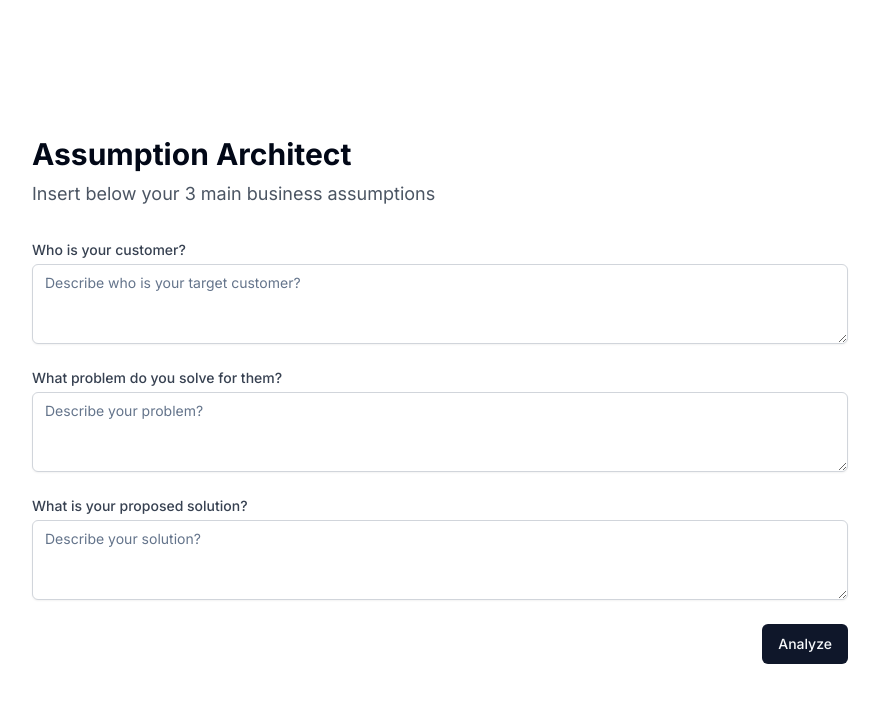
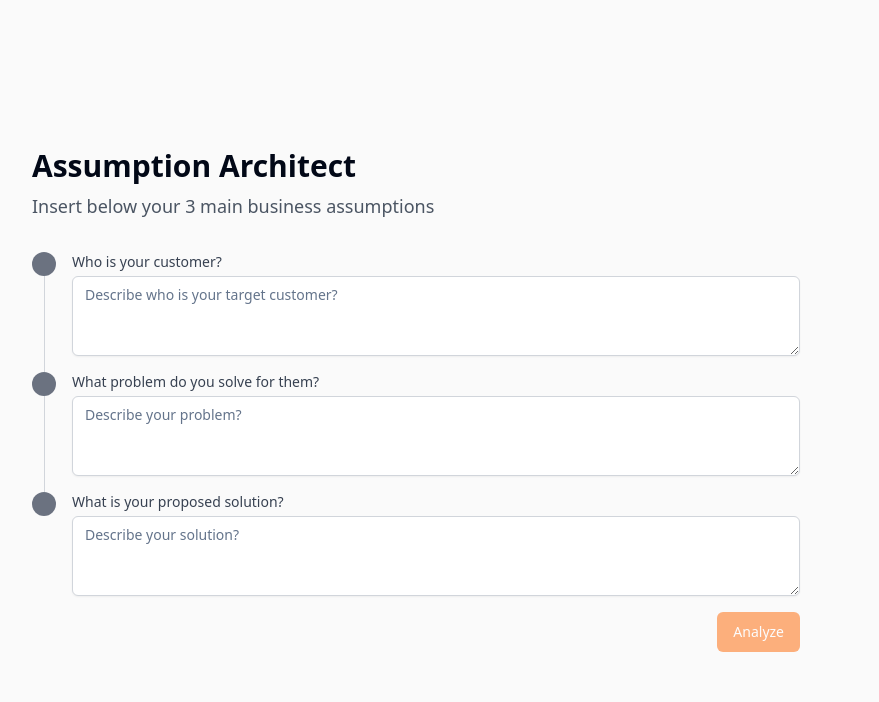
Before and after one commit to bajajcodes/assumption-architect, a Next.js app: page / in a window 1280 px wide. Shown: the top 702 px of the page, without its empty margins (64-943 px from the left). Built offline with nearby package versions, Linux system fonts and the light colour scheme.

Commit message:
feat: active stepper on landing page

```diff
--- a/app/layout.tsx
+++ b/app/layout.tsx
@@ -1,3 +1,4 @@
+import { cn } from "@/lib/utils";
 import type { Metadata } from "next";
 import { Inter } from "next/font/google";
 import "./globals.css";
@@ -16,7 +17,7 @@ export default function RootLayout({
 }>) {
   return (
     <html lang="en">
-      <body className={inter.className}>{children}</body>
+      <body className={cn("inter.className bg-[#FAFAFA]")}>{children}</body>
     </html>
   );
 }
--- a/app/page.tsx
+++ b/app/page.tsx
@@ -1,6 +1,7 @@
 "use client";
 import { LeadCollectionForm } from "@/components/leadcollectionform";
 import { List } from "@/components/list";
+import { ProgressBar } from "@/components/progressbar";
 import { Button } from "@/components/ui/button";
 import { StepperItem, StepperKey } from "@/types";
 import { useState } from "react";
@@ -17,20 +18,22 @@ export default function Home() {
       Math.min(prevStep + 1, stepperKeys.length - 1)
     );
   };
+  const [activeStepIndex, setActiveStepIndex] = useState(-1);
 
   const handlePrevious = () => {
     setCurrentStep((prevStep) => Math.max(prevStep - 1, 0));
   };
   const currentData = state ? state[stepperKeys[currentStep]] : [];
   const label = stepperLabels[currentStep];
-
   return (
-    <main className="flex min-h-screen flex-col items-center justify-between p-24">
+    <main className="flex flex-col justify-center items-center min-h-screen p-4 md:p-24 w-full">
       {!state && (
         <FormPage
           updateState={(state: Record<StepperKey, StepperItem[]>) =>
             setState(state)
           }
+          activeStepIndex={activeStepIndex}
+          setActiveSteps={setActiveStepIndex}
         />
       )}
       {state && (
@@ -47,7 +50,15 @@ export default function Home() {
   );
 }
 
-function FormPage({ updateState }: { updateState: (state: any) => void }) {
+function FormPage({
+  updateState,
+  activeStepIndex,
+  setActiveSteps,
+}: {
+  updateState: (state: any) => void;
+  activeStepIndex: number;
+  setActiveSteps: (value: number) => void;
+}) {
   return (
     <section className="py-10 w-full">
       <div className="mb-8">
@@ -56,11 +67,13 @@ function FormPage({ updateState }: { updateState: (state: any) => void }) {
           Insert below your 3 main business assumptions
         </p>
       </div>
-      <div className="flex">
-        {/* <ProgressBar steps={3} activeStepIndex={1} /> */}
-        <div className="w-3/4">
-          <LeadCollectionForm updateState={updateState} />
-        </div>
+      <div className="flex max-w-screen-md">
+        <ProgressBar steps={3} activeStepIndex={activeStepIndex} />
+        <LeadCollectionForm
+          updateState={updateState}
+          setActiveSteps={setActiveSteps}
+          isSubmitBtndisabled={activeStepIndex < 2}
+        />
       </div>
     </section>
   );
@@ -82,7 +95,7 @@ function DataPage({
   isNextDisabled: boolean;
 }) {
   return (
-    <section>
+    <section className="py-10 w-full">
       <div className="mb-8">
         <h1 className="text-3xl font-bold">{label}</h1>
         <p className="mt-2 text-lg text-gray-600">
--- a/components/leadcollectionform.tsx
+++ b/components/leadcollectionform.tsx
@@ -15,12 +15,22 @@ const initialState = {
 
 export function LeadCollectionForm(props: {
   updateState: (state: Record<StepperKey, StepperItem[]>) => void;
+  setActiveSteps: (value: number) => void;
+  isSubmitBtndisabled?: boolean;
 }) {
   const [state, formAction] = useFormState(
     getBussinessAsumptions,
     initialState
   );
+  const { pending, data } = useFormStatus();
   const formRef = useRef<HTMLFormElement | null>(null);
+
+  const updateActiveSteps = () => {
+    const form = formRef.current;
+    const allInputs = form ? Array.from(form.querySelectorAll("textarea")) : [];
+    const filledInputs = allInputs.filter((input) => input.value.trim() !== "");
+    props.setActiveSteps(filledInputs.length - 1);
+  };
 
   useEffect(() => {
     if (!state.success) {
@@ -33,7 +43,12 @@ export function LeadCollectionForm(props: {
   }, [state.success]);
 
   return (
-    <form className="space-y-6" action={formAction} ref={formRef}>
+    <form
+      className="w-full flex flex-col gap-4"
+      action={formAction}
+      ref={formRef}
+      onChange={updateActiveSteps}
+    >
       <div>
         <label
           className="block text-sm font-medium text-gray-700"
@@ -47,6 +62,7 @@ export function LeadCollectionForm(props: {
           placeholder="Describe who is your target customer?"
           required
           name="customer"
+          disabled={pending}
         />
       </div>
       <div>
@@ -62,6 +78,7 @@ export function LeadCollectionForm(props: {
           name="problem"
           placeholder="Describe your problem?"
           required
+          disabled={pending}
         />
       </div>
       <div>
@@ -77,18 +94,19 @@ export function LeadCollectionForm(props: {
           name="solution"
           placeholder="Describe your solution?"
           required
+          disabled={pending}
         />
       </div>
-      <SubmitButton />
+      <SubmitButton isDisabled={props.isSubmitBtndisabled} />
     </form>
   );
 }
 
-function SubmitButton() {
+function SubmitButton(props: { isDisabled?: boolean }) {
   const { pending, data } = useFormStatus();
   return (
     <div className="flex justify-end">
-      <Button aria-disabled={pending} disabled={pending}>
+      <Button aria-disabled={pending} disabled={pending || props.isDisabled}>
         Analyze
       </Button>
     </div>
--- a/components/list.tsx
+++ b/components/list.tsx
@@ -7,8 +7,8 @@ interface Props {
 
 export function List(props: Props) {
   return (
-    <section className="w-full">
-      <ul className="flex flex-col gap-4 h-auto max-h-[472px] overflow-scroll">
+    <section className="w-full max-w-screen-md">
+      <ul className="flex flex-col gap-4 h-auto max-h-[572px] overflow-scroll">
         {props.data.map((item) => (
           <ListItem {...item} key={item.key} />
         ))}
--- a/components/progressbar.tsx
+++ b/components/progressbar.tsx
@@ -7,9 +7,10 @@ export function ProgressBar(props: { steps: number; activeStepIndex: number }) {
       {Array.from({ length: props.steps }).map((_, index) => (
         <>
           <CircleIcon
-            key={index}
+            key={`circleicon__${index}`}
             className={cn("text-gray-500 h-6 w-6 bg-gray-500 rounded-full", {
-              "text-green-500 bg-green-500": index === props.activeStepIndex,
+              "text-green-500 bg-green-500":
+                index <= props.activeStepIndex && props.activeStepIndex > -1,
             })}
           />
           {index !== props.steps - 1 && (
--- a/components/ui/button.tsx
+++ b/components/ui/button.tsx
@@ -1,15 +1,15 @@
-import * as React from "react"
-import { Slot } from "@radix-ui/react-slot"
-import { cva, type VariantProps } from "class-variance-authority"
+import { Slot } from "@radix-ui/react-slot";
+import { cva, type VariantProps } from "class-variance-authority";
+import * as React from "react";
 
-import { cn } from "@/lib/utils"
+import { cn } from "@/lib/utils";
 
 const buttonVariants = cva(
   "inline-flex items-center justify-center whitespace-nowrap rounded-md text-sm font-medium ring-offset-background transition-colors focus-visible:outline-none focus-visible:ring-2 focus-visible:ring-ring focus-visible:ring-offset-2 disabled:pointer-events-none disabled:opacity-50",
   {
     variants: {
       variant: {
-        default: "bg-primary text-primary-foreground hover:bg-primary/90",
+        default: "bg-assumption text-white hover:bg-assumption/90",
         destructive:
           "bg-destructive text-destructive-foreground hover:bg-destructive/90",
         outline:
@@ -31,26 +31,26 @@ const buttonVariants = cva(
       size: "default",
     },
   }
-)
+);
 
 export interface ButtonProps
   extends React.ButtonHTMLAttributes<HTMLButtonElement>,
     VariantProps<typeof buttonVariants> {
-  asChild?: boolean
+  asChild?: boolean;
 }
 
 const Button = React.forwardRef<HTMLButtonElement, ButtonProps>(
   ({ className, variant, size, asChild = false, ...props }, ref) => {
-    const Comp = asChild ? Slot : "button"
+    const Comp = asChild ? Slot : "button";
     return (
       <Comp
         className={cn(buttonVariants({ variant, size, className }))}
         ref={ref}
         {...props}
       />
-    )
+    );
   }
-)
-Button.displayName = "Button"
+);
+Button.displayName = "Button";
 
-export { Button, buttonVariants }
+export { Button, buttonVariants };
--- a/tailwind.config.ts
+++ b/tailwind.config.ts
@@ -1,13 +1,13 @@
-import type { Config } from "tailwindcss"
+import type { Config } from "tailwindcss";
 
 const config = {
   darkMode: ["class"],
   content: [
-    './pages/**/*.{ts,tsx}',
-    './components/**/*.{ts,tsx}',
-    './app/**/*.{ts,tsx}',
-    './src/**/*.{ts,tsx}',
-	],
+    "./pages/**/*.{ts,tsx}",
+    "./components/**/*.{ts,tsx}",
+    "./app/**/*.{ts,tsx}",
+    "./src/**/*.{ts,tsx}",
+  ],
   prefix: "",
   theme: {
     container: {
@@ -52,6 +52,7 @@ const config = {
           DEFAULT: "hsl(var(--card))",
           foreground: "hsl(var(--card-foreground))",
         },
+        assumption: "#FF6601",
       },
       borderRadius: {
         lg: "var(--radius)",
@@ -75,6 +76,6 @@ const config = {
     },
   },
   plugins: [require("tailwindcss-animate")],
-} satisfies Config
+} satisfies Config;
 
-export default config
+export default config;
```
